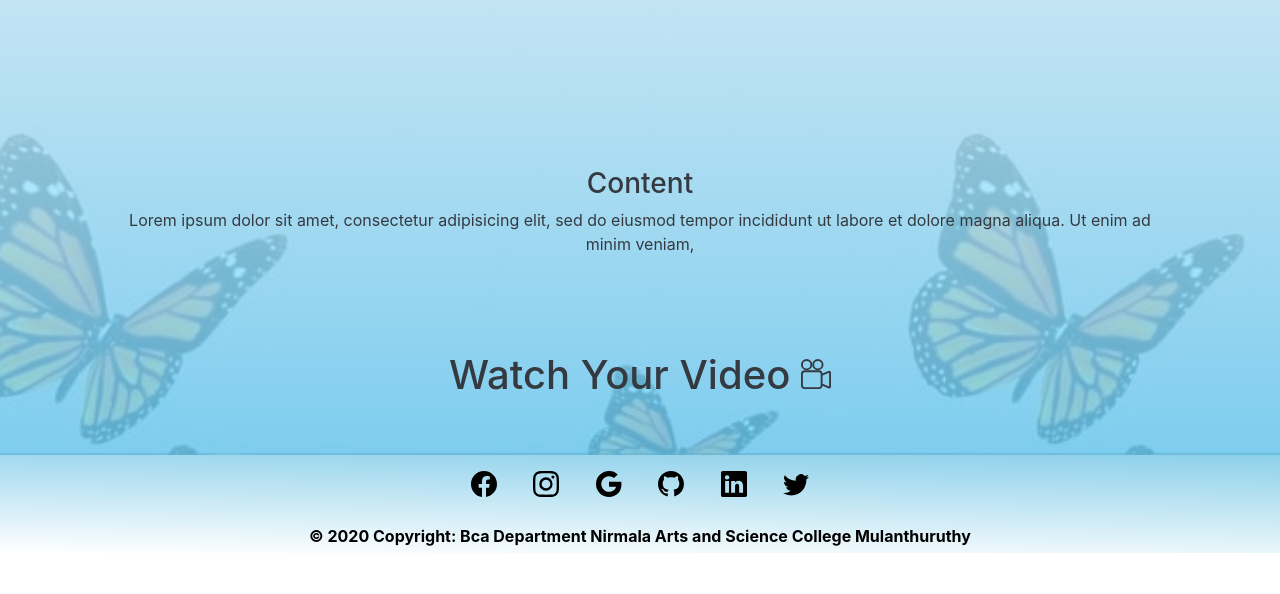
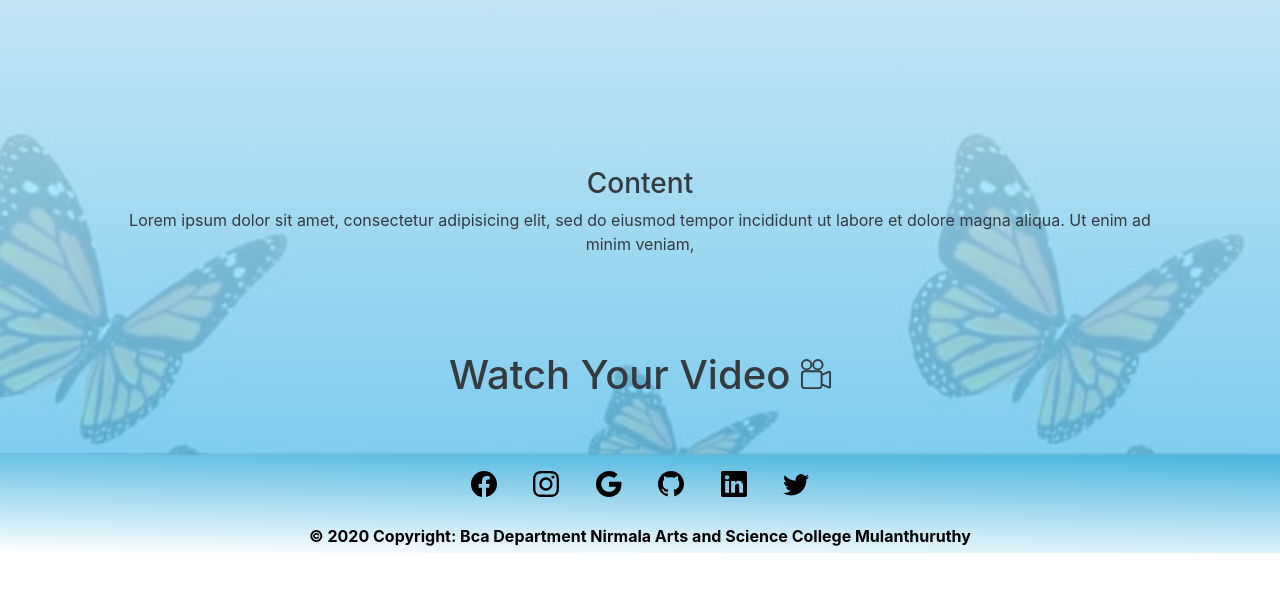
Before and after one commit to AntonyEfron/video-display, a plain HTML site: page index.html in a window 1280 px wide. Shown: the part 486-1080 px from the top of the page. Drawn offline with nearby package versions, Linux system fonts and the light colour scheme; a script that the page names is missing.

Commit message:
Update index.html

```diff
--- a/index.html
+++ b/index.html
@@ -62,7 +62,7 @@
       </div>
     </div>
   </section>
-  <footer class="text-center" id="footer" style=" justify-content:center;   background:linear-gradient(1deg,transparent,rgba(28,162,214,0.5)); color:black;">
+  <footer class="text-center" id="footer" style=" justify-content:center;   background:linear-gradient(1deg,transparent,rgba(28,162,214,0.8)); color:black;">
     <div class="container mx-auto ">
                       <svg xmlns="http://www.w3.org/2000/svg" width="26" height="26" fill="currentColor" class="bi bi-facebook m-3" viewBox="0 0 16 16">
                       <path d="M16 8.049c0-4.446-3.582-8.05-8-8.05C3.58 0-.002 3.603-.002 8.05c0 4.017 2.926 7.347 6.75 7.951v-5.625h-2.03V8.05H6.75V6.275c0-2.017 1.195-3.131 3.022-3.131.876 0 1.791.157 1.791.157v1.98h-1.009c-.993 0-1.303.621-1.303 1.258v1.51h2.218l-.354 2.326H9.25V16c3.824-.604 6.75-3.934 6.75-7.951z"/>
```
